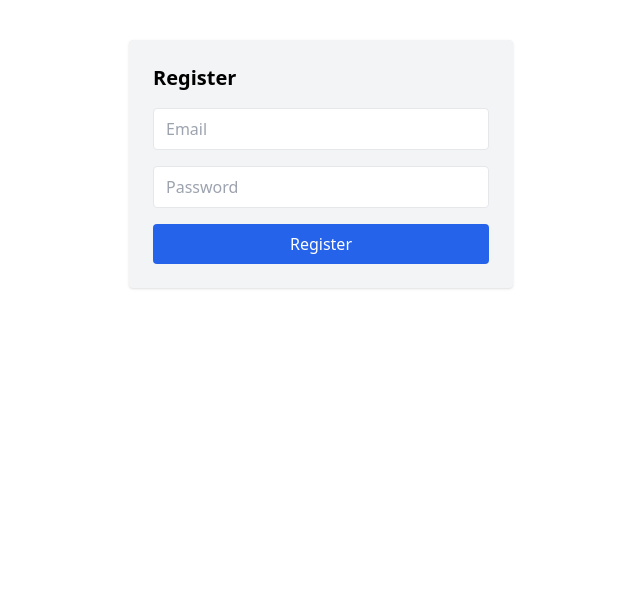
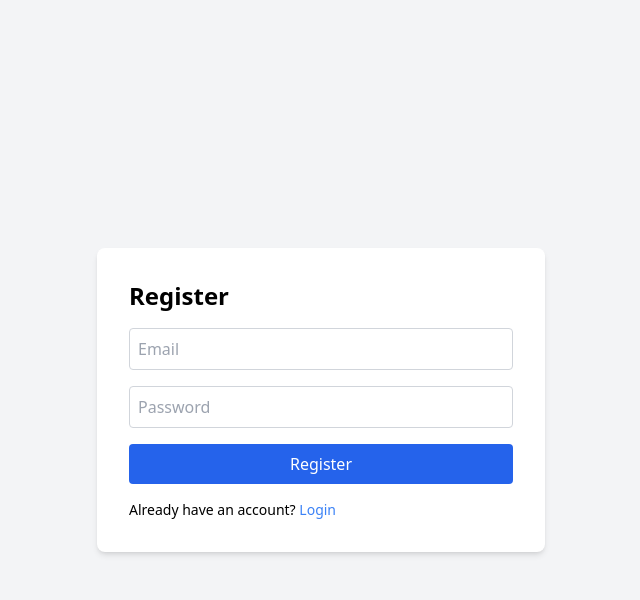
Before and after one commit to Chrisstinaa7/my-blog, a Next.js app: page /register in a window 1280 px wide. Shown: the top 600 px of the page, without its empty margins (319-959 px from the left). Built offline with nearby package versions, Linux system fonts and the light colour scheme; no server answers.

Commit message:
Configuration of firebase in login and register, alongwith testing

```diff
--- a/lib/firebase.js
+++ /dev/null
@@ -1,18 +0,0 @@
-// Import the functions you need from the SDKs you need
-import { initializeApp } from "firebase/app";
-import { getAuth } from 'firebase/auth';
-import { getStorage } from 'firebase/storage';
-
-const firebaseConfig = {
-    apiKey: "AIzaSyBMXoS49GWquF7u5nmoT_sZQ_x_m2Ziq9o",
-    authDomain: "my-blog-b3d4b.firebaseapp.com",
-    projectId: "my-blog-b3d4b",
-    storageBucket: "my-blog-b3d4b.firebasestorage.app",
-    messagingSenderId: "468906766766",
-    appId: "1:468906766766:web:98378d087d1d7a1ce6d83f"
-};
-
-// Initialize Firebase
-const app = initializeApp(firebaseConfig);
-export const auth = getAuth(app);
-export const storage = getStorage(app);
--- /dev/null
+++ b/src/lib/firebase.js
@@ -0,0 +1,18 @@
+import { initializeApp, getApps, getApp } from "firebase/app";
+import { getAuth } from "firebase/auth";
+import { getStorage } from "firebase/storage";
+
+const firebaseConfig = {
+    apiKey: process.env.NEXT_PUBLIC_FIREBASE_API_KEY,
+    authDomain: process.env.NEXT_PUBLIC_FIREBASE_AUTH_DOMAIN,
+    projectId: process.env.NEXT_PUBLIC_FIREBASE_PROJECT_ID,
+    storageBucket: process.env.NEXT_PUBLIC_FIREBASE_STORAGE_BUCKET,
+    messagingSenderId: process.env.NEXT_PUBLIC_FIREBASE_MESSAGING_SENDER_ID,
+    appId: process.env.NEXT_PUBLIC_FIREBASE_APP_ID,
+};
+
+// Check if Firebase app already exists
+const app = !getApps().length ? initializeApp(firebaseConfig) : getApp();
+
+export const auth = getAuth(app);
+export const storage = getStorage(app);
--- a/src/pages/_app.js
+++ b/src/pages/_app.js
@@ -1,18 +1,23 @@
 // pages/_app.js
 import { AuthProvider } from '@/context/AuthContext';
-import { ThemeProvider } from '@/context/ThemeContext'
-
-import '@/styles/globals.css'
+import { ThemeProvider } from '@/context/ThemeContext';
+import { useRouter } from 'next/router';
+import Navbar from '@/components/navbar';
+import '@/styles/globals.css';
 
 export default function App({ Component, pageProps }) {
+  const router = useRouter();
+  const hideNavbarRoutes = ['/login', '/register'];
+  const showNavbar = !hideNavbarRoutes.includes(router.pathname);
+
   return (
     <AuthProvider>
       <ThemeProvider>
         <div className="min-h-screen bg-white dark:bg-black text-black dark:text-white">
-
+          {showNavbar && <Navbar />}
           <Component {...pageProps} />
         </div>
       </ThemeProvider>
     </AuthProvider>
-  )
+  );
 }
--- a/src/pages/index.js
+++ b/src/pages/index.js
@@ -2,7 +2,6 @@
 import { useEffect, useState } from 'react';
 import { blogs } from '../data/blogs';
 import BlogCard from '../components/BlogCard';
-import Navbar from '@/components/navbar.js';
 import { useRouter } from 'next/router';
 
 export default function HomePage() {
@@ -14,8 +13,6 @@ export default function HomePage() {
   }, []);
 
   return (
-    <>
-      <Navbar />
     <div className="p-6">
       <h1 className="text-3xl font-bold mb-6">
         {isLoggedIn ? 'Welcome back!' : 'Latest Blog Posts'}
@@ -26,6 +23,5 @@ export default function HomePage() {
         ))}
       </div>
     </div>
-    </>
   );
 }
--- a/src/pages/login.js
+++ b/src/pages/login.js
@@ -1,43 +1,63 @@
-
 import { useState } from 'react';
-import { useAuth } from '@/context/AuthContext';
+import { useRouter } from 'next/router';
+import { signInWithEmailAndPassword } from 'firebase/auth';
+import { auth } from '@/lib/firebase';
+import Link from 'next/link';
 
 export default function Login() {
     const [user, setUser] = useState({ email: '', password: '' });
-    const { login } = useAuth();
+    const [error, setError] = useState('');
+    const router = useRouter();
 
-    const handleLogin = (e) => {
+    const handleLogin = async (e) => {
         e.preventDefault();
-        if (user.email && user.password) {
-            login();
+        try {
+            await signInWithEmailAndPassword(auth, user.email, user.password);
+            localStorage.setItem('isLoggedIn', 'true');
+            router.push('/');
+        } catch (err) {
+            setError('Invalid credentials');
         }
     };
 
     return (
+        <div className="flex justify-center items-center min-h-screen bg-gray-100 dark:bg-black text-black dark:text-white">
             <form
                 onSubmit={handleLogin}
-            className="max-w-sm mx-auto space-y-4 mt-10 bg-gray-100 p-6 rounded shadow"
+                className="bg-white dark:bg-gray-900 p-8 rounded-lg shadow-md w-full max-w-md"
             >
-            <h2 className="text-xl font-semibold">Login</h2>
+                <h2 className="text-2xl font-bold mb-4">Login</h2>
+
+                {error && <p className="text-red-500 mb-2">{error}</p>}
+
                 <input
                     type="email"
                     placeholder="Email"
-                value={user.email}
+                    className="w-full p-2 mb-4 border  text-black border-gray-300 rounded"
                     onChange={(e) => setUser({ ...user, email: e.target.value })}
-                className="w-full px-3 py-2 border rounded"
                     required
                 />
                 <input
                     type="password"
                     placeholder="Password"
-                value={user.password}
+                    className="w-full p-2 mb-4 border  text-black border-gray-300 rounded"
                     onChange={(e) => setUser({ ...user, password: e.target.value })}
-                className="w-full px-3 py-2 border rounded"
                     required
                 />
-            <button type="submit" className="w-full py-2 bg-green-600 text-white rounded">
+                <button
+                    type="submit"
+                    className="w-full bg-blue-600 text-white py-2 rounded hover:bg-blue-700 transition"
+                >
                     Login
                 </button>
+
+                <p className="mt-4 text-sm">
+                    Don’t have an account?{' '}
+                    <Link href="/register" className="text-blue-500 hover:underline">
+                        Register
+                    </Link>
+                </p>
             </form>
+        </div>
     );
 }
--- a/src/pages/register.js
+++ b/src/pages/register.js
@@ -1,42 +1,62 @@
 import { useState } from 'react';
-import { useAuth } from '@/context/AuthContext';
+import { useRouter } from 'next/router';
+import { createUserWithEmailAndPassword } from 'firebase/auth';
+import { auth } from '@/lib/firebase';
+import Link from 'next/link';
 
 export default function Register() {
     const [user, setUser] = useState({ email: '', password: '' });
-    const { login } = useAuth();
+    const [error, setError] = useState('');
+    const router = useRouter();
 
-    const handleRegister = (e) => {
+    const handleRegister = async (e) => {
         e.preventDefault();
-        if (user.email && user.password) {
-            login();
+        try {
+            await createUserWithEmailAndPassword(auth, user.email, user.password);
+            router.push('/login'); // After register, go to login
+        } catch (err) {
+            setError(err.message);
         }
     };
 
     return (
+        <div className="flex justify-center items-center min-h-screen bg-gray-100 dark:bg-black text-black dark:text-white">
             <form
                 onSubmit={handleRegister}
-            className="max-w-sm mx-auto space-y-4 mt-10 bg-gray-100 p-6 rounded shadow"
+                className="bg-white dark:bg-gray-900 p-8 rounded-lg shadow-md w-full max-w-md"
             >
-            <h2 className="text-xl font-semibold">Register</h2>
+                <h2 className="text-2xl font-bold mb-4">Register</h2>
+
+                {error && <p className="text-red-500 mb-2">{error}</p>}
+
                 <input
                     type="email"
                     placeholder="Email"
-                value={user.email}
+                    className="w-full p-2 mb-4 border  text-black border-gray-300 rounded"
                     onChange={(e) => setUser({ ...user, email: e.target.value })}
-                className="w-full px-3 py-2 border rounded"
                     required
                 />
                 <input
                     type="password"
                     placeholder="Password"
-                value={user.password}
+                    className="w-full p-2 mb-4 border  text-black border-gray-300 rounded"
                     onChange={(e) => setUser({ ...user, password: e.target.value })}
-                className="w-full px-3 py-2 border rounded"
                     required
                 />
-            <button type="submit" className="w-full py-2 bg-blue-600 text-white rounded">
+                <button
+                    type="submit"
+                    className="w-full bg-blue-600 text-white py-2 rounded hover:bg-blue-700 transition"
+                >
                     Register
                 </button>
+
+                <p className="mt-4 text-sm">
+                    Already have an account?{' '}
+                    <Link href="/login" className="text-blue-500 hover:underline">
+                        Login
+                    </Link>
+                </p>
             </form>
+        </div>
     );
 }
```
Lines whose indentation alone changed are shown as unchanged.
